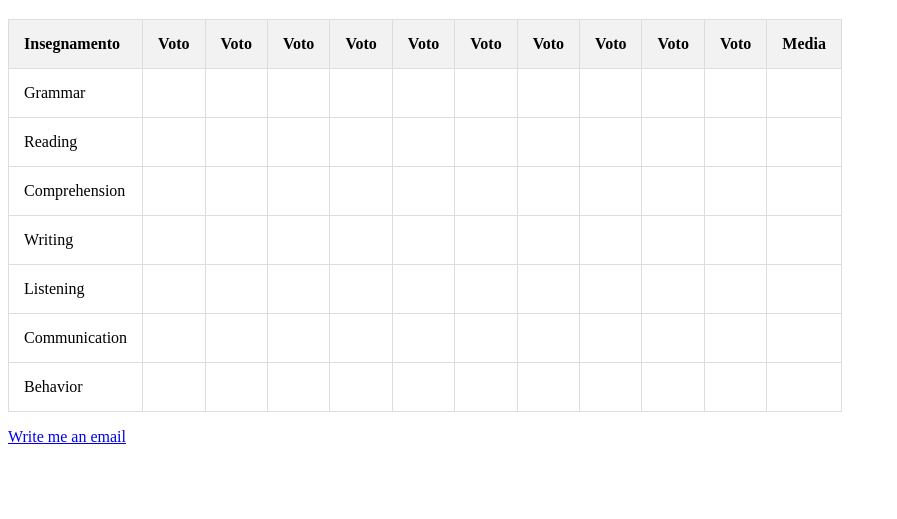
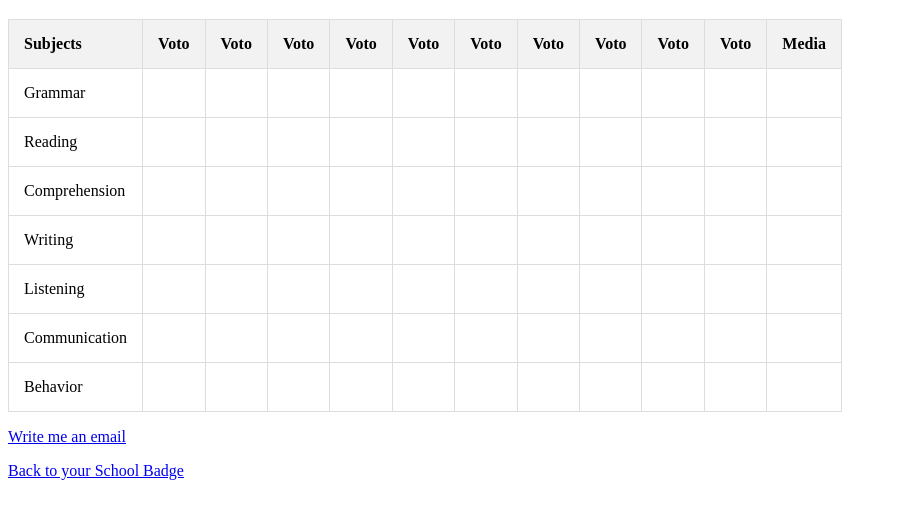
Before and after one commit to anamariaow/gradebook, a plain HTML site: page libretto_voti.html in a window 1280 px wide. Shown: the part 61-580 px from the top of the page, without its empty margins (0-897 px from the left). Drawn offline with Linux system fonts and the light colour scheme.

Commit message:
fixed typo

```diff
--- a/libretto_voti.html
+++ b/libretto_voti.html
@@ -23,7 +23,7 @@
     <h1>Libretto Voti di Andrea</h1>
     <table>
         <tr>
-            <th>Insegnamento</th>
+            <th>Subjects</th>
             <th>Voto</th>
             <th>Voto</th>
             <th>Voto</th>
@@ -138,5 +138,7 @@
     <!-- Aggiungi un link per passare alla seconda pagina -->
     <p></p>
     <a href="mail.html">Write me an email</a>
+    <p></p>
+    <a href="index.html">Back to your School Badge</a>
 </body>
 </html>
```
Also changed, not shown: index.html (+1 -1 lines).
